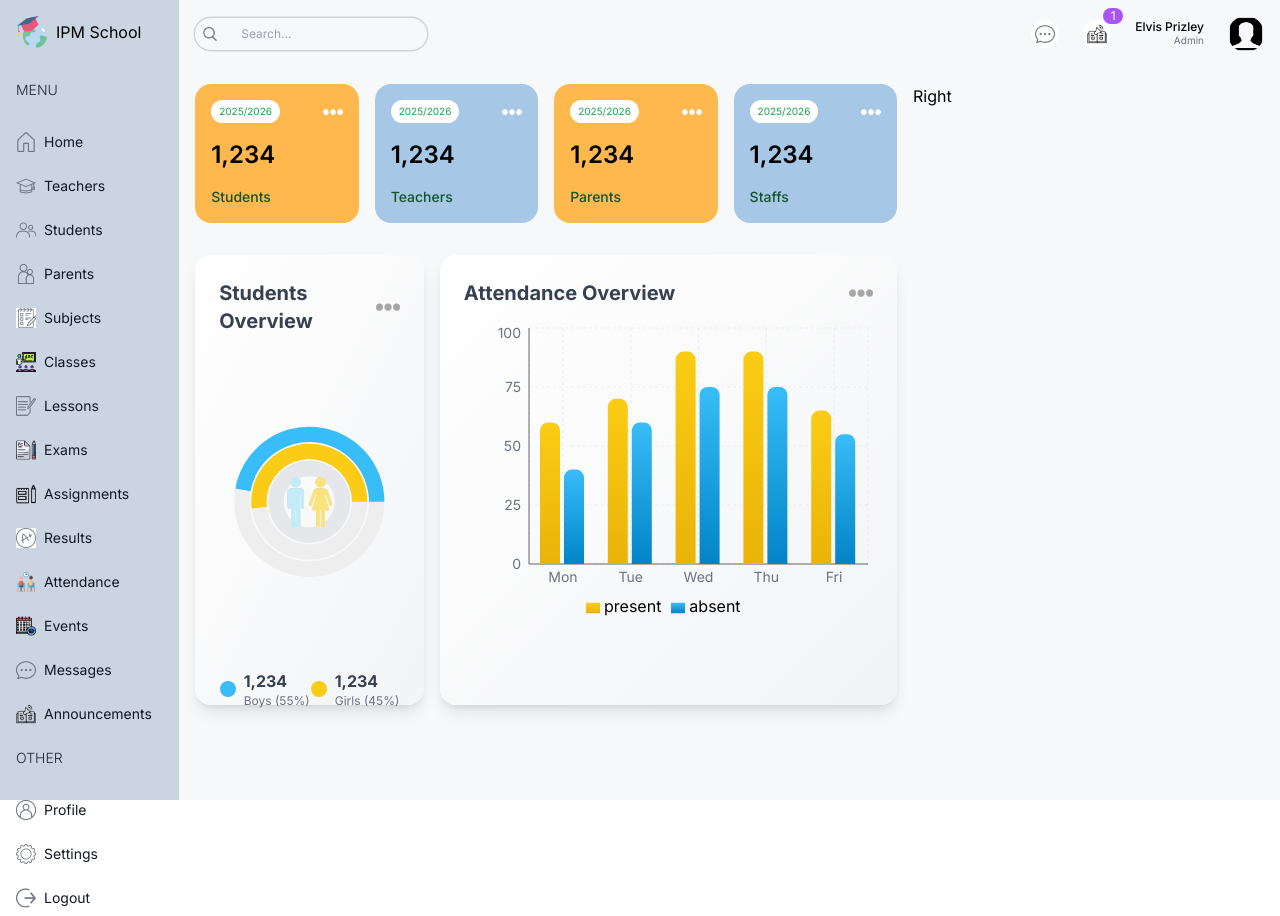
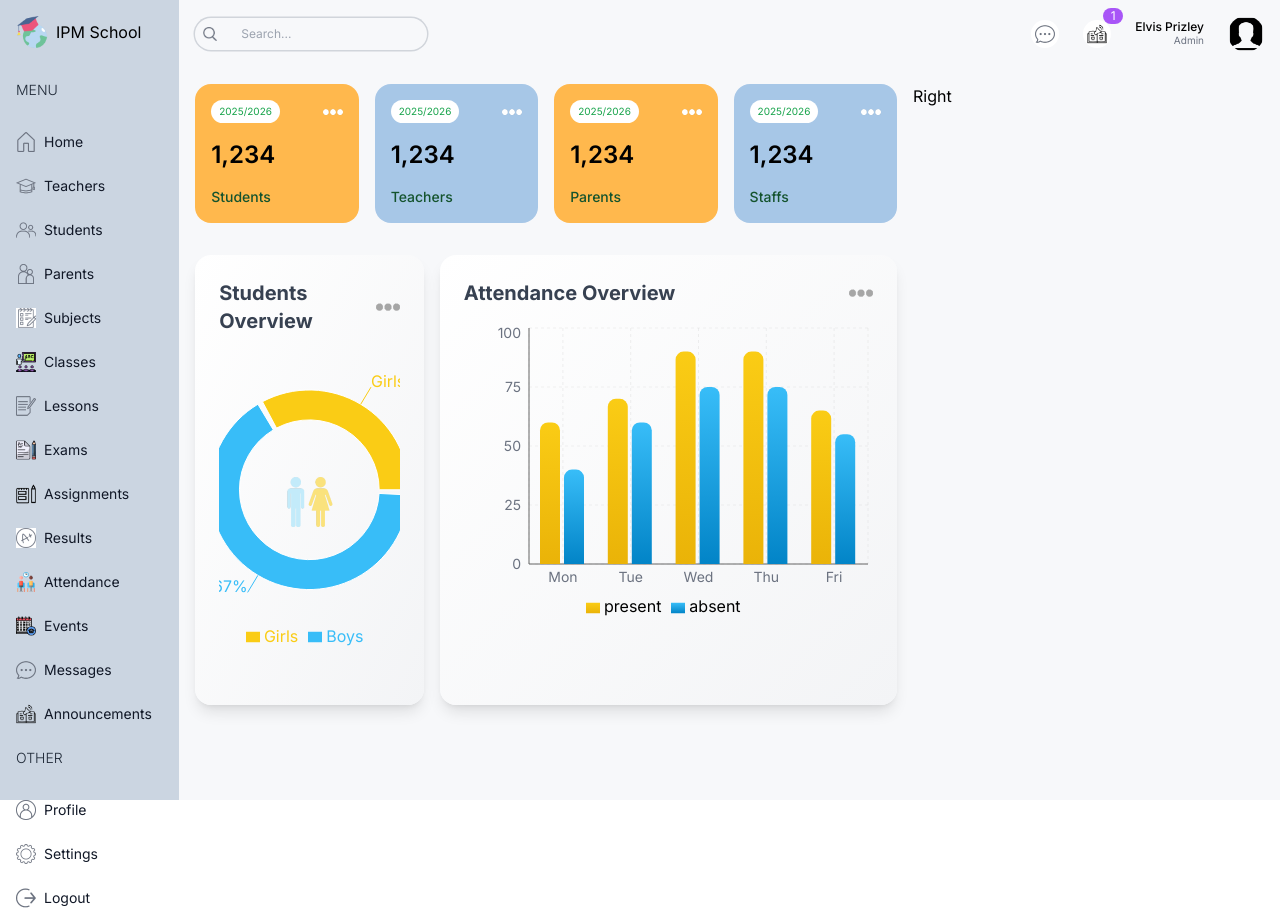
Before and after one commit to abilioepalanga/School-Management-Dashboard, a Next.js app: page /admin in a window 1280 px wide. Built offline with nearby package versions, Linux system fonts and the light colour scheme.

Commit message:
Students visualisation

```diff
--- a/src/components/CountChart.tsx
+++ b/src/components/CountChart.tsx
@@ -1,12 +1,18 @@
 "use client";
 import Image from "next/image";
-import { RadialBarChart, RadialBar, ResponsiveContainer } from "recharts";
+import {
+    PieChart,
+    Pie,
+    Cell,
+    ResponsiveContainer,
+    Tooltip,
+    Legend,
+} from "recharts";
 import { motion } from "framer-motion";
 
 const data = [
-    { name: "Total", count: 106, fill: "#E5E7EB" },
-    { name: "Girls", count: 55, fill: "#FACC15" },
-    { name: "Boys", count: 50, fill: "#38BDF8" },
+    { name: "Girls", count: 25, color: "#FACC15" },
+    { name: "Boys", count: 50, color: "#38BDF8" },
 ];
 
 const CountChart = () => {
@@ -33,41 +39,38 @@ const CountChart = () => {
             {/* Chart */}
             <div className="relative w-full h-[75%]">
                 <ResponsiveContainer>
-                    <RadialBarChart
-                        cx="50%"
-                        cy="50%"
-                        innerRadius="40%"
-                        outerRadius="100%"
-                        barSize={20}
-                        data={data}
-                    >
-                        <RadialBar background dataKey="count" />
-                    </RadialBarChart>
+                    <PieChart>
+                        <Pie
+                            data={data}
+                            cx="50%"
+                            cy="50%"
+                            innerRadius={70}
+                            outerRadius={100}
+                            fill="#8884d8"
+                            paddingAngle={3}
+                            dataKey="count"
+                            label={({ name, percent }) =>
+                                `${name} ${(percent * 100).toFixed(0)}%`
+                            }
+                        >
+                            {data.map((entry, index) => (
+                                <Cell
+                                    key={`cell-${index}`}
+                                    fill={entry.color}
+                                />
+                            ))}
+                        </Pie>
+                        <Tooltip />
+                        <Legend />
+                    </PieChart>
                 </ResponsiveContainer>
                 <Image
                     src="/maleFemale.png"
-                    alt=""
+                    alt="Icon"
                     width={50}
                     height={50}
                     className="absolute top-1/2 left-1/2 -translate-x-1/2 -translate-y-1/2"
                 />
-            </div>
-            {/* Legend */}
-            <div className="flex justify-around mt-4">
-                <div className="flex items-center gap-2">
-                    <div className="w-4 h-4 bg-[#38BDF8] rounded-full" />
-                    <div>
-                        <h1 className="font-bold text-gray-700">1,234</h1>
-                        <h2 className="text-xs text-gray-500">Boys (55%)</h2>
-                    </div>
-                </div>
-                <div className="flex items-center gap-2">
-                    <div className="w-4 h-4 bg-[#FACC15] rounded-full" />
-                    <div>
-                        <h1 className="font-bold text-gray-700">1,234</h1>
-                        <h2 className="text-xs text-gray-500">Girls (45%)</h2>
-                    </div>
-                </div>
             </div>
         </motion.div>
     );
```
